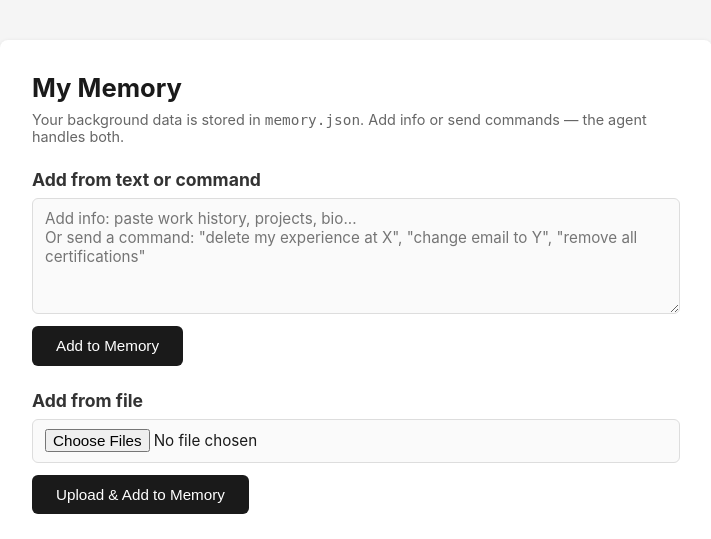
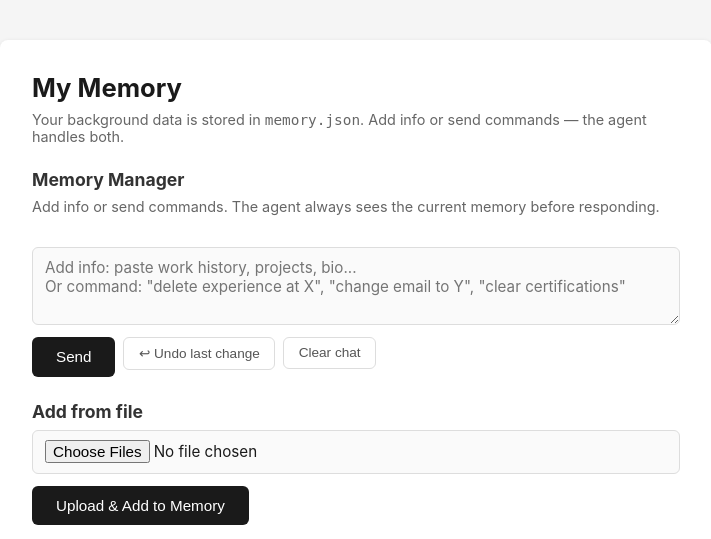
Before and after one commit to mfurkan03/cvmaker, a FastAPI app: page /memory in a window 1280 px wide. Shown: the part 54-593 px from the top of the page, without its empty margins (284-995 px from the left). Run offline with FastAPI, Linux system fonts and the light colour scheme.

Commit message:
feat: chat-style memory manager with undo, session history, and live memory context

````diff
--- a/app/agent.py
+++ b/app/agent.py
@@ -135,6 +135,55 @@ def generate_cv(target: str, language: str) -> tuple[dict, bool]:
     raise RuntimeError(f"generate_cv exceeded {MAX_TOOL_ROUNDS} tool call rounds without producing a CV")
 
 
+def chat_with_memory(
+    history: list[dict], user_text: str, current_memory: dict
+) -> tuple[dict, str, list[dict]]:
+    """Multi-turn memory manager with always-fresh memory context.
+
+    Injects current memory state into the system prompt on every call so the
+    agent always sees the latest state, regardless of how many turns have passed.
+
+    Returns (updated_memory, report, updated_history).
+    history items: {"role": "user"|"assistant", "content": str}
+    """
+    system_content = (
+        _MERGE_SYSTEM
+        + f"\n\nCurrent memory state:\n{json.dumps(current_memory, indent=2, ensure_ascii=False)}"
+    )
+    groq_messages = (
+        [{"role": "system", "content": system_content}]
+        + history
+        + [{"role": "user", "content": user_text}]
+    )
+
+    response = client.chat.completions.create(
+        model=MODEL,
+        messages=groq_messages,
+        temperature=0.1,
+    )
+
+    content = response.choices[0].message.content.strip()
+    if "```json" in content:
+        content = content.split("```json")[1].split("```")[0].strip()
+    elif "```" in content:
+        content = content.split("```")[1].split("```")[0].strip()
+    try:
+        result = json.loads(content)
+    except json.JSONDecodeError as exc:
+        raise ValueError(f"Agent returned invalid JSON: {exc}\nContent: {content[:200]}") from exc
+
+    if "memory" not in result or "report" not in result:
+        raise ValueError(
+            f"Agent response missing 'memory' or 'report' keys. Got: {list(result.keys())}"
+        )
+
+    updated_history = history + [
+        {"role": "user", "content": user_text},
+        {"role": "assistant", "content": result["report"]},
+    ]
+    return result["memory"], result["report"], updated_history
+
+
 def merge_into_memory(text: str, current_memory: dict) -> tuple[dict, str]:
     """Use agent to process text (content or command) and update memory.
 
--- a/app/main.py
+++ b/app/main.py
@@ -8,8 +8,8 @@ from dotenv import load_dotenv
 
 load_dotenv()
 
-from app.memory import load_memory, save_memory
-from app.agent import generate_cv, merge_into_memory
+from app.memory import load_memory, save_memory, backup_memory, restore_memory
+from app.agent import generate_cv, merge_into_memory, chat_with_memory
 from app.pdf import render_cv_pdf
 from app.ingest import extract_text
 
@@ -49,6 +49,36 @@ async def update_memory_data(data: dict):
     return {"status": "ok"}
 
 
+@app.post("/memory/chat")
+async def memory_chat(request: Request):
+    body = await request.json()
+    history = body.get("history", [])
+    text = body.get("text", "").strip()
+    if not text:
+        return JSONResponse(status_code=400, content={"error": "No text provided."})
+    current = load_memory()
+    try:
+        updated, report, new_history = chat_with_memory(history, text, current)
+    except (RuntimeError, ValueError) as exc:
+        return JSONResponse(status_code=502, content={"error": str(exc)})
+    backup_memory()
+    save_memory(updated)
+    return {"status": "ok", "report": report, "history": new_history}
+
+
+@app.post("/memory/undo")
+async def memory_undo():
+    try:
+        restored = restore_memory()
+    except FileNotFoundError as exc:
+        return JSONResponse(status_code=404, content={"error": str(exc)})
+    return {
+        "status": "ok",
+        "report": "Last change undone.",
+        "memory_json": json.dumps(restored, indent=2),
+    }
+
+
 @app.post("/memory/ingest/text")
 async def ingest_text(text: str = Form(...)):
     current = load_memory()
@@ -56,6 +86,7 @@ async def ingest_text(text: str = Form(...)):
         updated, report = merge_into_memory(text, current)
     except (RuntimeError, ValueError) as exc:
         return JSONResponse(status_code=502, content={"error": str(exc)})
+    backup_memory()
     save_memory(updated)
     return {"status": "ok", "message": report}
 
@@ -74,6 +105,7 @@ async def ingest_file(file: UploadFile = File(...)):
         updated, report = merge_into_memory(text, current)
     except (RuntimeError, ValueError) as exc:
         return JSONResponse(status_code=502, content={"error": str(exc)})
+    backup_memory()
     save_memory(updated)
     return {"status": "ok", "message": report}
 
--- a/app/memory.py
+++ b/app/memory.py
@@ -1,10 +1,12 @@
 import copy
 import json
 import os
+import shutil
 import tempfile
 from pathlib import Path
 
 MEMORY_PATH = Path("memory.json")
+BACKUP_PATH = Path("memory.backup.json")
 
 DEFAULT_MEMORY: dict = {
     "personal": {
@@ -52,3 +54,19 @@ def save_memory(data: dict) -> None:
 
 def memory_as_text() -> str:
     return json.dumps(load_memory(), indent=2, ensure_ascii=False)
+
+
+def backup_memory() -> None:
+    """Copy current memory.json to memory.backup.json before a write."""
+    if MEMORY_PATH.exists():
+        shutil.copy2(MEMORY_PATH, BACKUP_PATH)
+
+
+def restore_memory() -> dict:
+    """Restore memory from the last backup. Returns the restored dict."""
+    if not BACKUP_PATH.exists():
+        raise FileNotFoundError("No backup available to undo.")
+    data = json.loads(BACKUP_PATH.read_text(encoding="utf-8"))
+    save_memory(data)
+    BACKUP_PATH.unlink()
+    return data
--- a/static/css/app.css
+++ b/static/css/app.css
@@ -135,3 +135,63 @@ pre {
 }
 
 section { margin-bottom: 1.5rem; }
+
+/* Chat panel */
+#chat-log {
+  display: flex;
+  flex-direction: column;
+  gap: 0.5rem;
+  max-height: 320px;
+  overflow-y: auto;
+  margin-bottom: 0.75rem;
+  padding: 0.25rem 0;
+}
+
+.chat-msg-user {
+  align-self: flex-end;
+  background: #1a1a1a;
+  color: #fff;
+  padding: 0.5rem 0.75rem;
+  border-radius: 12px 12px 2px 12px;
+  max-width: 82%;
+  font-size: 0.9rem;
+  white-space: pre-wrap;
+  word-break: break-word;
+}
+
+.chat-msg-agent {
+  align-self: flex-start;
+  background: #eef2ff;
+  color: #3730a3;
+  padding: 0.5rem 0.75rem;
+  border-radius: 2px 12px 12px 12px;
+  max-width: 82%;
+  font-size: 0.9rem;
+  white-space: pre-wrap;
+  word-break: break-word;
+}
+
+.chat-msg-agent.undo {
+  background: #fff7ed;
+  color: #c2410c;
+}
+
+.chat-actions {
+  display: flex;
+  gap: 0.5rem;
+  flex-wrap: wrap;
+  align-items: center;
+}
+
+.chat-actions button:not(#chat-btn) {
+  background: transparent;
+  color: #555;
+  border: 1px solid #ddd;
+  font-size: 0.85rem;
+  padding: 0.45rem 0.9rem;
+}
+
+.chat-actions button:not(#chat-btn):hover {
+  background: #f5f5f5;
+  color: #1a1a1a;
+}
--- a/static/js/app.js
+++ b/static/js/app.js
@@ -46,24 +46,80 @@ document.addEventListener("DOMContentLoaded", () => {
     });
   }
 
-  // --- Ingest text form ---
-  const ingestTextForm = document.getElementById("ingest-text-form");
-  if (ingestTextForm) {
-    const statusEl = document.getElementById("ingest-text-status");
-    ingestTextForm.addEventListener("submit", async (e) => {
+  // --- Memory chat ---
+  const chatForm = document.getElementById("chat-form");
+  if (chatForm) {
+    let chatHistory = [];
+    const chatLog = document.getElementById("chat-log");
+    const chatInput = document.getElementById("chat-input");
+    const chatBtn = document.getElementById("chat-btn");
+    const chatStatus = document.getElementById("chat-status");
+    const undoBtn = document.getElementById("undo-btn");
+    const clearChatBtn = document.getElementById("clear-chat-btn");
+
+    function appendMsg(role, text, extra) {
+      const div = document.createElement("div");
+      div.className = role === "user" ? "chat-msg-user" : "chat-msg-agent" + (extra ? " " + extra : "");
+      div.textContent = text;
+      chatLog.appendChild(div);
+      chatLog.scrollTop = chatLog.scrollHeight;
+    }
+
+    chatForm.addEventListener("submit", async (e) => {
       e.preventDefault();
-      const formData = new FormData();
-      formData.set("text", document.getElementById("ingest-text").value);
-      statusEl.textContent = "Processing...";
-      statusEl.classList.remove("hidden");
+      const text = chatInput.value.trim();
+      if (!text) return;
+      appendMsg("user", text);
+      chatInput.value = "";
+      chatBtn.disabled = true;
+      chatBtn.textContent = "Thinking...";
+      chatStatus.classList.add("hidden");
       try {
-        const resp = await fetch("/memory/ingest/text", { method: "POST", body: formData });
+        const resp = await fetch("/memory/chat", {
+          method: "POST",
+          headers: { "Content-Type": "application/json" },
+          body: JSON.stringify({ history: chatHistory, text }),
+        });
         const data = await resp.json();
-        statusEl.textContent = resp.ok ? data.message : "Error: " + (data.error || JSON.stringify(data));
-        if (resp.ok) refreshMemoryDisplay();
+        if (!resp.ok) {
+          appendMsg("agent", "Error: " + (data.error || resp.statusText));
+        } else {
+          chatHistory = data.history;
+          appendMsg("agent", data.report);
+          await refreshMemoryDisplay();
+        }
       } catch (err) {
-        statusEl.textContent = "Error: " + err.message;
+        appendMsg("agent", "Network error: " + err.message);
+      } finally {
+        chatBtn.disabled = false;
+        chatBtn.textContent = "Send";
       }
+    });
+
+    undoBtn.addEventListener("click", async () => {
+      undoBtn.disabled = true;
+      try {
+        const resp = await fetch("/memory/undo", { method: "POST" });
+        const data = await resp.json();
+        if (!resp.ok) {
+          chatStatus.textContent = data.error || "Nothing to undo.";
+          chatStatus.classList.remove("hidden");
+        } else {
+          appendMsg("agent", "↩ " + data.report, "undo");
+          const display = document.getElementById("memory-display");
+          if (display && data.memory_json) display.textContent = data.memory_json;
+        }
+      } catch (err) {
+        chatStatus.textContent = "Error: " + err.message;
+        chatStatus.classList.remove("hidden");
+      } finally {
+        undoBtn.disabled = false;
+      }
+    });
+
+    clearChatBtn.addEventListener("click", () => {
+      chatHistory = [];
+      chatLog.innerHTML = "";
     });
   }
 
--- a/templates/memory.html
+++ b/templates/memory.html
@@ -6,12 +6,18 @@
   <p class="hint">Your background data is stored in <code>memory.json</code>. Add info or send commands — the agent handles both.</p>
 
   <section>
-    <h2>Add from text or command</h2>
-    <form id="ingest-text-form">
-      <textarea id="ingest-text" rows="5" placeholder="Add info: paste work history, projects, bio...&#10;Or send a command: &quot;delete my experience at X&quot;, &quot;change email to Y&quot;, &quot;remove all certifications&quot;"></textarea>
-      <button type="submit">Add to Memory</button>
+    <h2>Memory Manager</h2>
+    <p class="hint" style="margin-bottom:0.75rem">Add info or send commands. The agent always sees the current memory before responding.</p>
+    <div id="chat-log"></div>
+    <form id="chat-form">
+      <textarea id="chat-input" name="text" rows="3" placeholder="Add info: paste work history, projects, bio...&#10;Or command: &quot;delete experience at X&quot;, &quot;change email to Y&quot;, &quot;clear certifications&quot;"></textarea>
+      <div class="chat-actions">
+        <button type="submit" id="chat-btn">Send</button>
+        <button type="button" id="undo-btn">↩ Undo last change</button>
+        <button type="button" id="clear-chat-btn">Clear chat</button>
+      </div>
     </form>
-    <div id="ingest-text-status" class="status hidden"></div>
+    <div id="chat-status" class="status hidden"></div>
   </section>
 
   <section>
````
Also changed, not shown: tests/test_agent.py (+17 -0 lines), tests/test_memory.py (+27 -0 lines).
